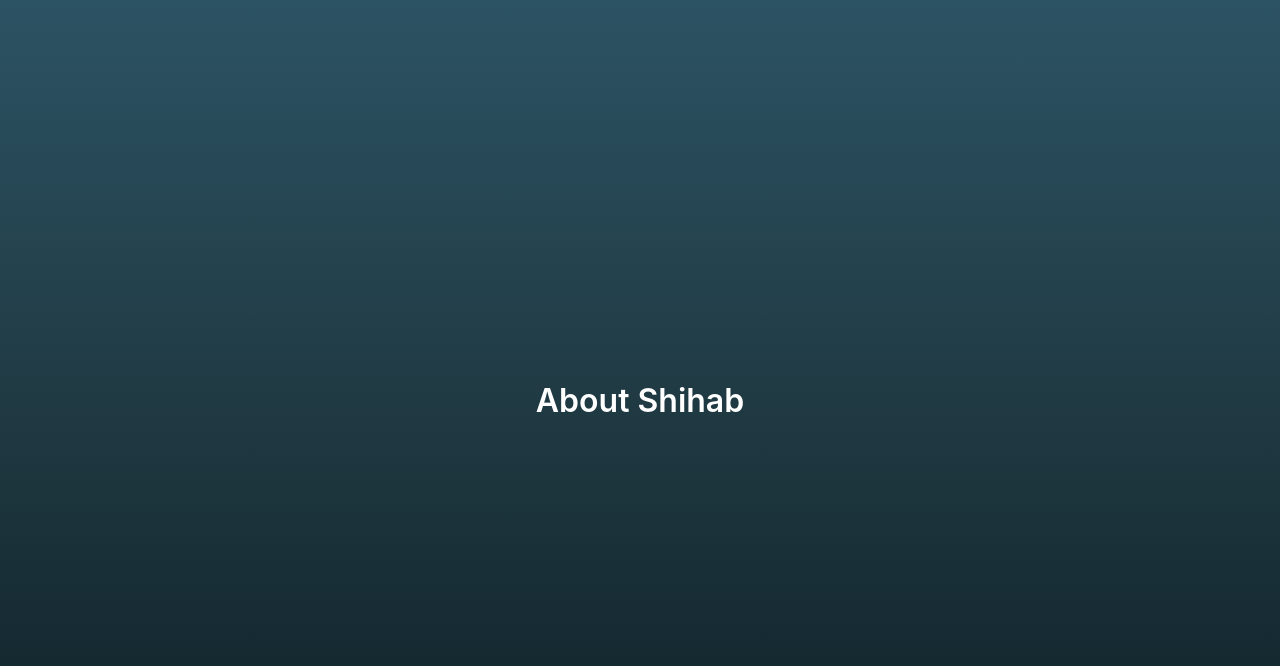
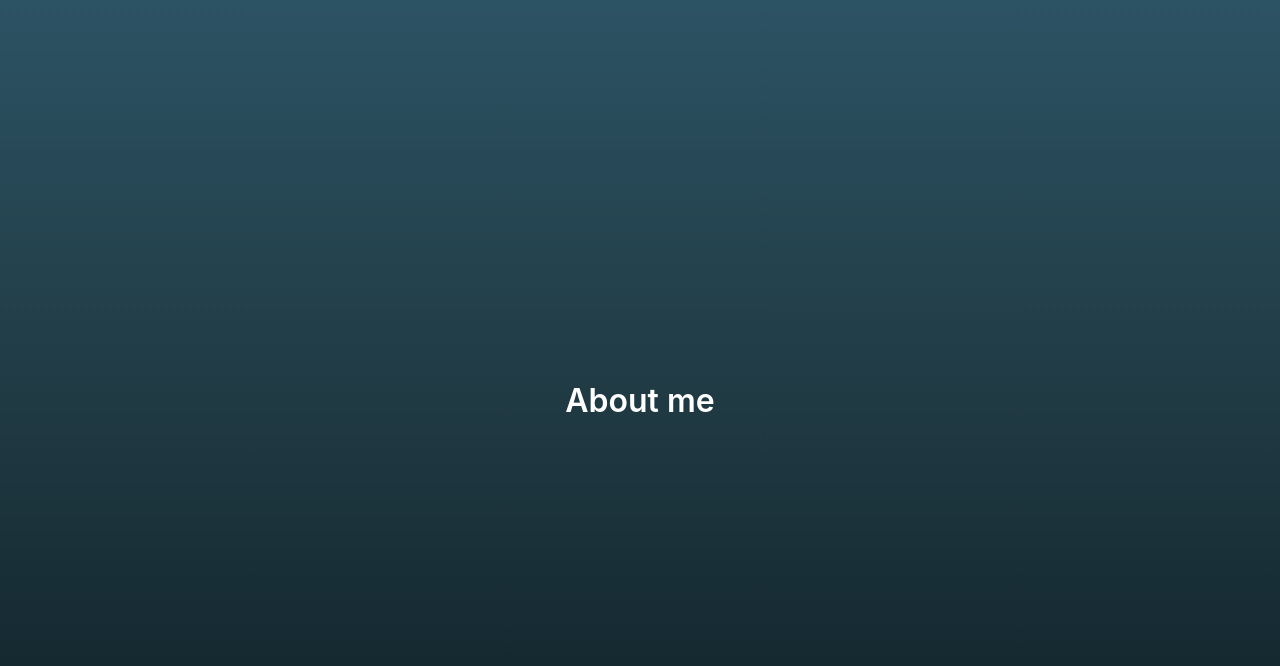
Before and after one commit to aiomonitors/static-site-example, a Next.js app: page /about in a window 1280 px wide. Shown: the top 666 px of the page. Built offline with nearby package versions, Linux system fonts and the light colour scheme.

Commit message:
Update about page

```diff
--- a/src/pages/about.tsx
+++ b/src/pages/about.tsx
@@ -4,7 +4,7 @@ import styled from
 
 const IndexPage = () => (
 	<IndexPageWrapper>
-		<span>About Shihab</span>
+		<span>About me</span>
 	</IndexPageWrapper>
 );
 
```
